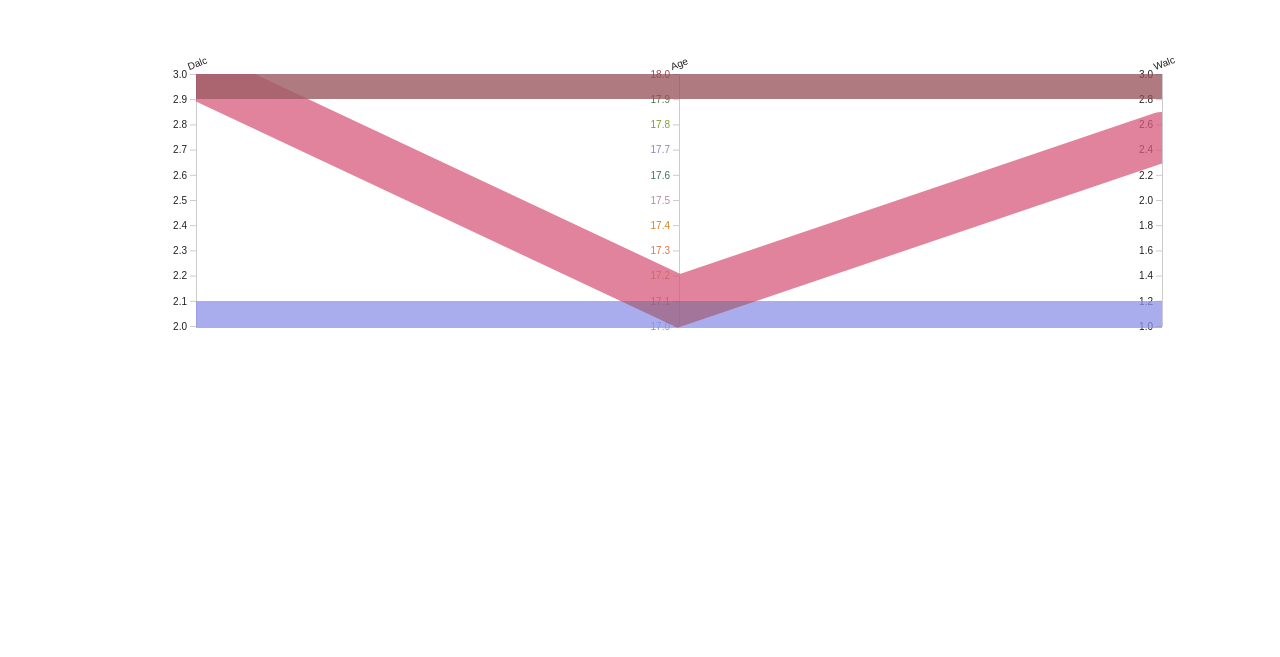
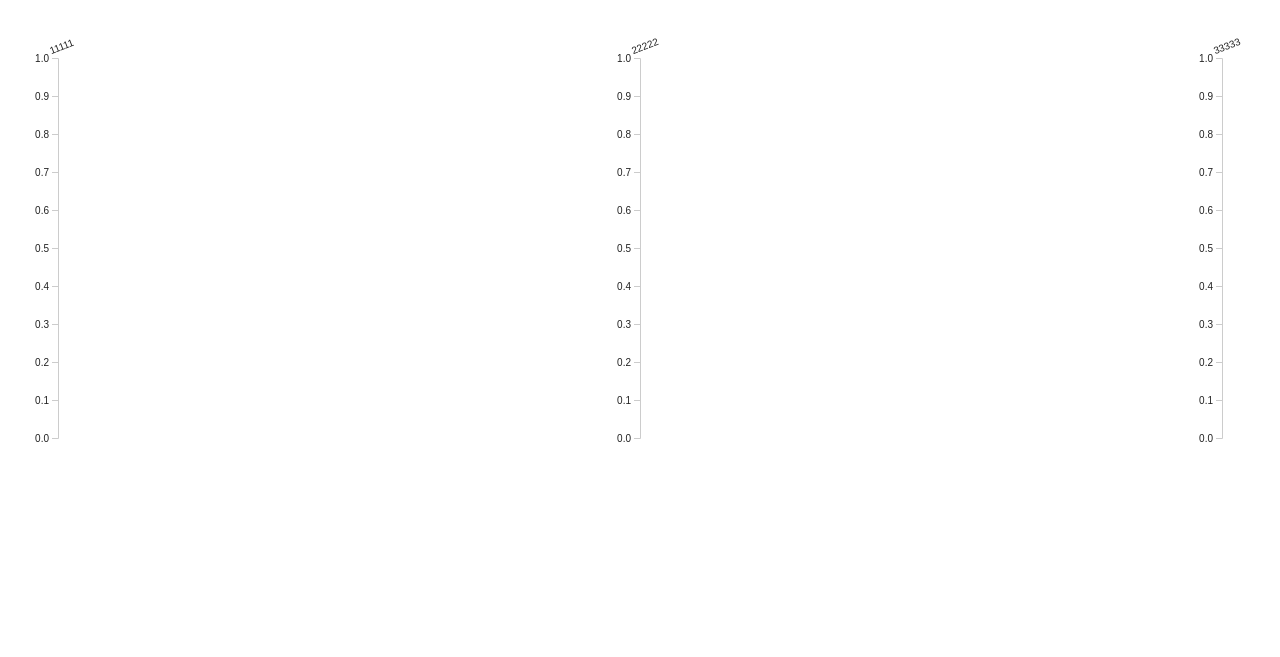
Before and after one commit to YangVincent/opf-cv-parcoords, a plain HTML site: page src/index.html in a window 1280 px wide. Drawn offline with Linux system fonts and the light colour scheme.

Commit message:
quick checkpoint

```diff
--- a/src/index.html
+++ b/src/index.html
@@ -2,8 +2,15 @@
 <!DOCTYPE html>
 <meta charset="utf-8">
 <title>Nutrient Parallel Coordinates IV</title>
-<body>
+<body onresize="drawParallelCoordinates()">
+
+<div id="container">
+    <svg id="drawingPane" width="1280" height="720"></svg>
+</div>
+
 <script src="d3.min.js"></script>
 <script src="render-queue.js"></script>
-<link rel="stylesheet" href="style.css"></link>
-<script src="parcoord-script.js"> </script>
+<link rel="stylesheet" href="style.css"/>
+<script src="projFinal.js"></script>
+
+</body>
--- /dev/null
+++ b/src/projFinal.js
@@ -0,0 +1,170 @@
+const drawingPane = d3.select("#drawingPane");
+
+const chartMargins = {top: 50, left: 50};
+
+let width = drawingPane.attr("width"),
+    height = drawingPane.attr("height");
+
+const pcXScale = d3.scaleOrdinal();
+
+const pcYAxis = d3.axisLeft();
+
+let pcDimensions = [
+    {id: 1, title: "11111", yScale: d3.scaleLinear().domain([0,1])},
+    {id: 2, title: "22222", yScale: d3.scaleLinear().domain([0,1])},
+    {id: 3, title: "33333", yScale: d3.scaleLinear().domain([0,1])}
+];
+
+const pcBrushes = {};
+const dragging = {};
+
+function drawParallelCoordinates() {
+    drawingPane.selectAll("*").remove();
+
+    width = document.body.clientWidth
+    height = 480;
+
+    drawingPane.attr("width", width)
+        .attr("height", height);
+    drawParallelCoordinatesAxes();
+}
+
+function drawParallelCoordinatesAxes() {
+    // drawingPane.append("rect")
+    //     .attr("width", "100%")
+    //     .attr("height", "100%")
+    //     .attr("fill", "gray");
+
+    let g = drawingPane.append("g")
+        .attr("transform", "translate(" + (chartMargins.left) + ", " + (chartMargins.top) + ")");
+
+    pcSize = [width - chartMargins.left * 2, height - chartMargins.top * 2];
+
+    let xrange = [];
+    for (let i = 0; i < pcDimensions.length; ++i) {
+        xrange.push(i * pcSize[0] / (pcDimensions.length - 1));
+    }
+    pcXScale.domain(pcDimensions.map(extractId)).range(xrange);
+
+    for (const dim of pcDimensions) {
+        dim.yScale.range([pcSize[1], 0]);
+    }
+
+    // TODO grab data?
+
+    const axes = g.selectAll(".axis")
+        .data(pcDimensions)
+        .enter().append("g")
+        .attr("class", "axis")
+        .attr("transform", function(d) { return "translate(" + pcXScale(d.id) + ")"; })
+        .call(d3.drag()
+            .on("start", function (d) {
+                if (d3.event && d3.event.sourceEvent)
+                    d3.event.sourceEvent.stopPropagation();
+                dragging[d.id] = this.__origin__ = pcXScale(d.id);
+                this.__dragged__ = false;
+                // console.log("start");
+            })
+            .on("drag", function(d) {
+                if (d3.event && d3.event.sourceEvent)
+                    d3.event.sourceEvent.stopPropagation();
+                dragging[d.id] = d3.event.x; //Math.min(width, Math.max(0, this.__origin__ += d3.event.dx));
+                pcDimensions.sort(function(a, b) {return position(a) - position(b);});
+                pcXScale.domain(pcDimensions.map(extractId));
+                axes.attr("transform", function(d) {return "translate(" + position(d) + ")"; });
+                // brush_count++;
+                this.__dragged__ = true;
+                // console.log("drag");
+            })
+            .on("end", function(d) {
+                if (!this.__dragged__) {
+                    // No movement, basically clicked, do something?
+                } else {
+                    d3.select(this).transition().attr("transform", "translate(" + pcXScale(d.id) + ")");
+                }
+
+                // pcXScale.domain(pcDimensions.map(extractId));
+                // console.log("end");
+
+                delete this.__dragged__;
+                delete this.__origin__;
+                delete dragging[d.id];
+            }));
+
+    axes.append("g")
+        .each(function(d) {
+            let renderAxis = pcYAxis.scale(d.yScale);
+            d3.select(this).call(renderAxis);
+        })
+        .append("text")
+        .attr("class", "title")
+        .attr("text-anchor", "start")
+        .text(function(d) {return d.title;});
+
+    axes.append("g")
+        .attr("class", "brush")
+        .each(function(d) {
+            d3.select(this).call(pcBrushes[d.title] = d3.brushY()
+                .extent([[-10,0],[10,pcSize[1]]])
+                .on("start", pcBrushStart())
+                .on("brush", pcBrush)
+                .on("end", function(d) {
+                    pcBrush();
+                    // redraw();
+                })
+            );
+        })
+        .selectAll("rect")
+        .attr("x", -8)
+        .attr("width", 16);
+    //
+
+    function pcBrushStart() {
+        if (d3.event && d3.event.sourceEvent)
+            d3.event.sourceEvent.stopPropagation();
+    }
+    function pcBrush() {
+        let actives = [];
+        g.selectAll(".brush")
+            .filter(function(d) {
+                return d3.brushSelection(this);
+            })
+            .each(function(d) {
+                actives.push({
+                    dimension: d,
+                    extent: d3.brushSelection(this)
+                });
+            });
+
+        // let selected = businesses.filter(function(d) {
+        //     if (actives.every(function(active) {
+        //             const dim = active.dimension;
+        //             const val = parallelYScales[dim](d[dim]);
+        //
+        //             return active.extent[0] <= val && val <= active.extent[1]
+        //         })) {
+        //         return true;
+        //     }
+        // });
+
+        // redraw
+
+
+    }
+}
+
+function loadData(callback) {
+    // TODO load the data, then call callback when complete
+}
+
+function extractId(obj) {
+    return obj.id;
+}
+
+function position(d) {
+    const ret = dragging[d.id];
+    return ret == null ? pcXScale(d.id) : ret;
+}
+
+
+drawParallelCoordinates();
--- a/src/trans.vsf.js
+++ b/src/trans.vsf.js
@@ -7,4 +7,5 @@ varying vec4 colorOut;
 void main() {
     colorOut = colorIn;
     gl_Position = vec4(pos,0.0,1.0);
-}`;
+}
+`;
```
Also changed, not shown: src/wglparcoord.js (+21 -0 lines).
